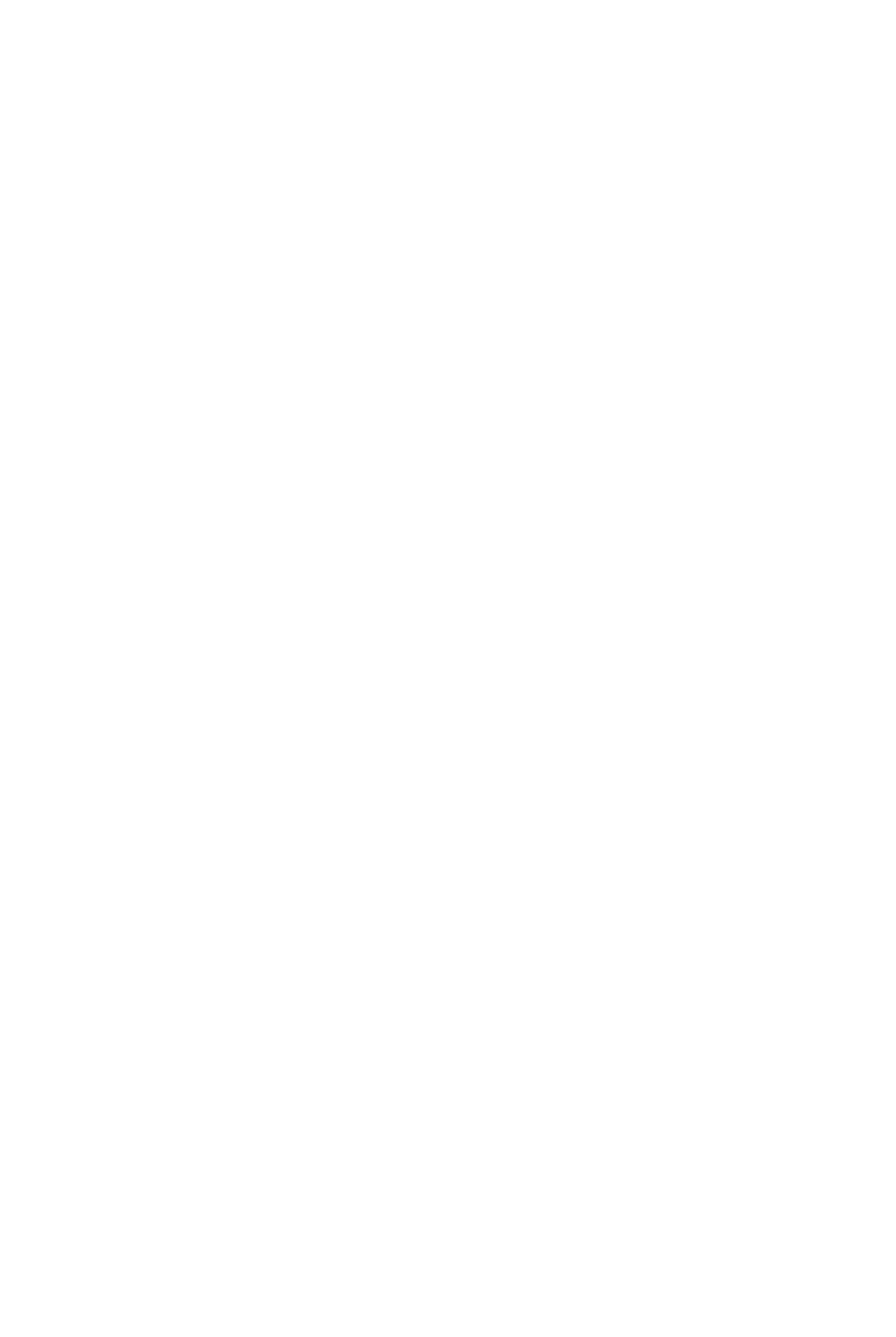
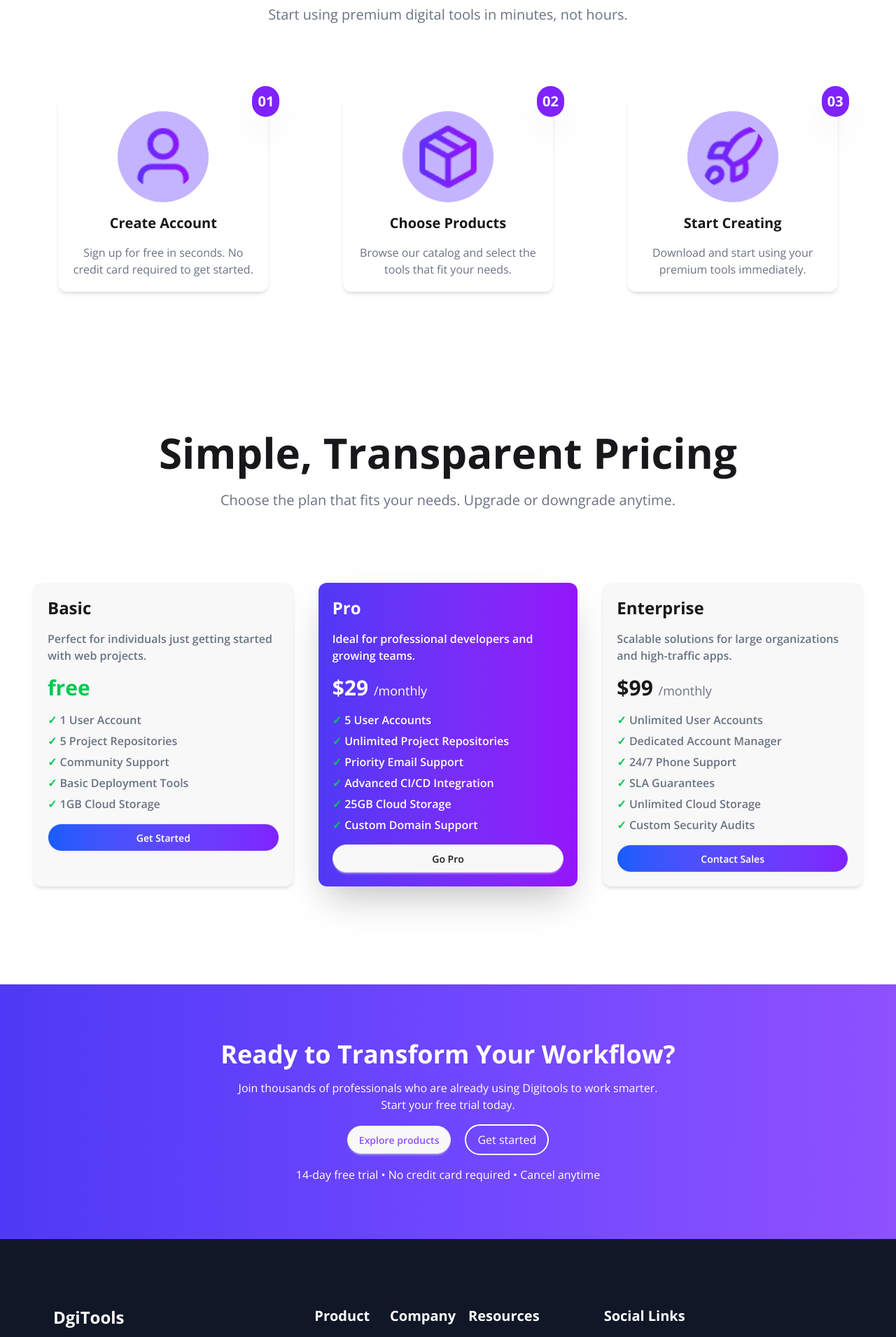
Before and after one commit to halimaashu/AI-fair, a React (Vite) app: page / in a window 1280 px wide. Shown: the part 3240-5151 px from the top of the page at 70% size. Before the commit the page ends 3103 px from the top, so only its background shows below. Built offline with nearby package versions, Linux system fonts and the light colour scheme.

Commit message:
responsive news section

```diff
--- a/src/App.jsx
+++ b/src/App.jsx
@@ -46,7 +46,13 @@ const toolsDta=tools();
     <Suspense fallback={<div className='flex justify-center items-center py-20'><span className="loading loading-spinner text-success"></span></div>}>
       <Main toolsDta={toolsDta} card={card} setCard={setCard}></Main>
     </Suspense>
-
+    <Started></Started>
+    <Suspense fallback={<div className='text-center py-10'><span className="loading loading-spinner text-success"></span></div>}>
+      <PriceIng price={price}></PriceIng>
+    </Suspense>
+    <Transform></Transform>
+    <Footer></Footer>
+    <ToastContainer />
     </>
   )
 }
--- a/src/components/News.jsx
+++ b/src/components/News.jsx
@@ -4,7 +4,7 @@ const News = () => {
   return (
     <div className="bg-gradient-to-r from-[#4f39f6] to-violet-500">
       {/* container */}
-      <div className="grid md:grid-cols-2 lg:grid-cols-3 gap-9 text-center py-5 text-white">
+      <div className="grid  md:grid-cols-3 gap-9 text-center py-5 text-white">
         <div className="">
           <h1 className="text-6xl font-bold">50K+</h1>
           <p className="text-xl font-semibold mt-2">Active Users</p>
```
